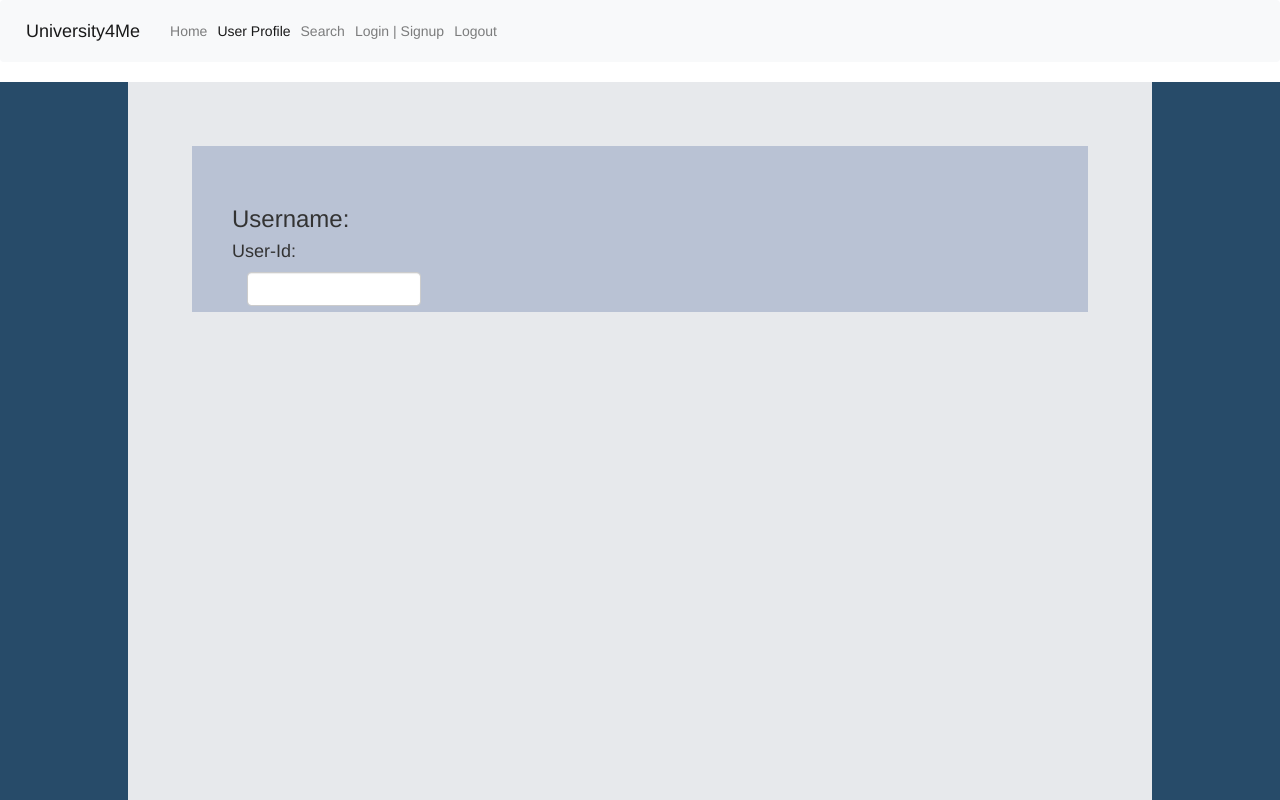
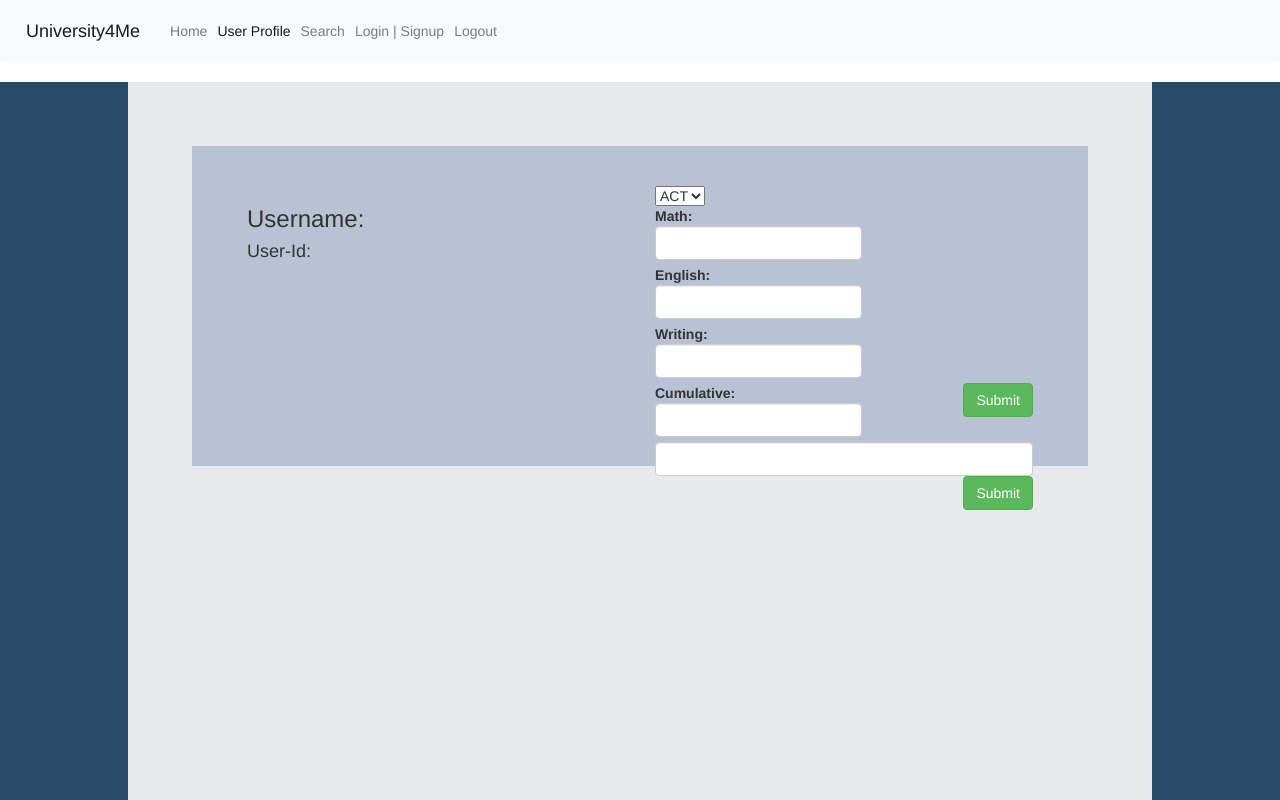
Before and after one commit to shrwnwilliams/university4me, a React (Create React App) app in the folder client/: page /profile in a window 1280 px wide. Built offline with nearby package versions, Linux system fonts and the light colour scheme; no server answers; the HTML template or start-up script is replaced by a standard one.

Commit message:
forms for act and sat scores

```diff
--- a/client/src/pages/User/index.js
+++ b/client/src/pages/User/index.js
@@ -1,45 +1,104 @@
-import React, { useState } from 'react';
-import { render } from 'react-dom';
-import style from './style.css';
-
-
+import React, { useState } from "react";
+import { render } from "react-dom";
+import style from "./user.css";
 
 const User = () => {
-    const [act, setAct] = useState();
-    const [sat, setSat] = useState();
-
+  const [state, setState] = React.useState({
+    actMath: "",
+    actEnglish: "",
+    actWriting: "",
+    actCum: "",
+  });
   const handler = (e) => {
     e.preventDefault();
-        console.log('ACT is ' + act);
-        console.log('SAT is ' + sat);
-    }
+    const value = e.target.value;
+    setState({
+      ...state,
+      [e.target.name]: value,
+    });
+  };
 
   return (
-        <div className='page'>
-            <div className='overlay'>
-                <div className='userinfo'>
-                    <div>
-                        <h3>Username: { User.username }</h3>
-                        <h4>User-Id: { User.userid }</h4>
+    <div className="backdrop">
+      <div className="overlay">
+        <div className="userinfo">
+          <div className="col-sm-6">
+            <h3>Username: {User.username}</h3>
+            <h4>User-Id: {User.userid}</h4>
           </div>
-                    <div className='col-sm-3'>
+          <div className="col-sm-6">
+            <select name="selectList" id="selectList">
+              <option value="ACT">ACT</option>
+              <option value="SAT">SAT</option>
+            </select>
+            <div className="visible1">
+              <form onSubmit={handler}>
+                <label>
+                  Math:
+                  <input
+                    className="form-control"
+                    type="text"
+                    placeholder=""
+                    name="actMath"
+                    value={state.actMath}
+                    onChange={handler}
+                  />
+                </label>
+                <label>
+                  English:
+                  <input
+                    className="form-control"
+                    type="text"
+                    placeholder=""
+                    name="actEnglish"
+                    value={state.actEnglish}
+                    onChange={handler}
+                  />
+                </label>
+                <label>
+                  Writing:
+                  <input
+                    className="form-control"
+                    type="text"
+                    placeholder=""
+                    name="actWriting"
+                    value={state.actWriting}
+                    onChange={handler}
+                  />
+                </label>
+                <label>
+                  Cumulative:
+                  <input
+                    className="form-control"
+                    type="text"
+                    placeholder=""
+                    name="actCum"
+                    value={state.actCum}
+                    onChange={handler}
+                  />
+                </label>
+                <button className="btn btn-success float-right" type="submit">
+                  Submit
+                </button>
+              </form>
+            </div>
+            <div className="visible2">
               <form onSubmit={handler}>
                 <input
-                                className='form-control'
-                                type='text'
-                                placeholder=''
-                                name='act'
-
+                  className="form-control"
+                  type="choice"
+                  placeholder=""
+                  name="act"
+                  onChange={handler}
                 />
+                <button className="btn btn-success float-right" type="submit">
+                  Submit
+                </button>
               </form>
             </div>
-                    <div className='col-sm-3'>
-
           </div>
         </div>
-                <div>
-
-                </div>
+        <div></div>
       </div>
       <link
         rel="stylesheet"
@@ -48,7 +107,7 @@ const User = () => {
         crossorigin="anonymous"
       />
     </div>
-    )
-}
+  );
+};
 
 export default User;
--- a/client/src/pages/User/style.css
+++ b/client/src/pages/User/user.css
@@ -6,8 +6,8 @@ html, body {
     overflow-x: hidden;
 }
 
-.page {
-    background-color: #274b69;
+.backdrop {
+    background-color:#274b69;
 }
 
 .overlay {
@@ -21,4 +21,5 @@ html, body {
 .userinfo {
     background-color: #b9c2d4;
     padding: 5vh;
+    height: 40vh;
 }
```
Lines whose indentation alone changed are shown as unchanged.
